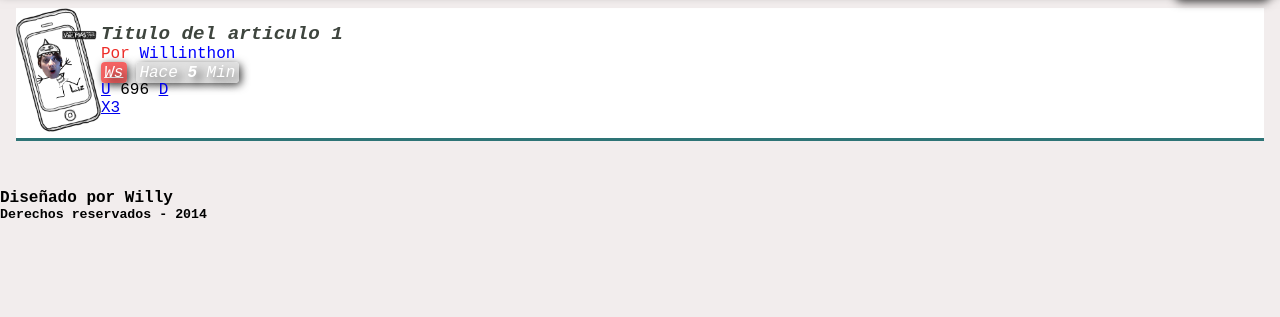
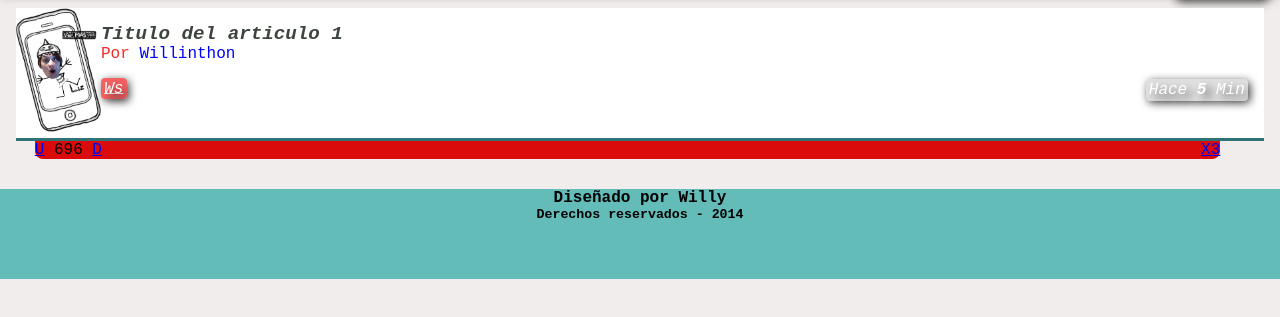
Before and after one commit to mensajerows/ejercicio-minisite, a plain HTML site: page index.html in a window 1280 px wide. Shown: the part 131-448 px from the top of the page. Drawn offline with Linux system fonts and the light colour scheme.

Commit message:
minisite-1oct
minisite-1oct

```diff
--- a/css/estilos.css
+++ b/css/estilos.css
@@ -113,6 +113,8 @@ background: #fff;
 margin-bottom: 3em;
 border-bottom: solid #2e7476 3px;
 min-height: 130px;
+    position: relative;
+
 }
 
 #contenido .item .img_item img
@@ -144,7 +146,8 @@ color: #ee2c28
 
 #contenido .item .info_item
 {
-color: #000000
+    margin: 1em 1em 0 0;
+
 }
 
 #contenido .item .autor_item a
@@ -164,6 +167,7 @@ font-style: italic;
 color: white;
 }
 
+
 #contenido .item .tiempo
 {
 background: #e0e0e0;
@@ -173,6 +177,45 @@ box-shadow: rgba(0,0,0,0.7) 2px 2px 8px;
 text-shadow: rgba(0,0,0,0.7) 5px 5px 10px;
 font-style: italic;
 color: white;
-position: right;
+float: right;
+}
+
+#contenido .item .votacion_item
+{
+ background: #db0b0b;
+ border-radius: 0 0 0.5em 0.5em;
+ width: 95%;
+ position:absolute;
+top: 100%;
+left; 1.2%;
+margin-top: 3px;
+    left: 1.5%;
+}
+#contenido .item .votacion_item .comentario_item
+{
+ float: right;
+}
+
+footer
+{
+  background: #63bcb8;
+    height: 90px;
+    position:relative;
 
 }
+
+footer #dis_por
+{
+    text-align:center;
+
+
+
+
+}
+footer #derechos
+{
+text-align:center;
+
+
+
+}
--- a/index.html
+++ b/index.html
@@ -43,19 +43,24 @@
         Hace <strong>5</strong> Min
         </span>
       </div>
-      <div class="">
+      <div class="votacion_item">
       <a href="#">U</a>
-          696
+          <span>696</span>
+
           <a href="#">D</a>
+          <span><a class="comentario_item"href="#">X3</a></span>
+
       </div>
-      <div class="">
-      <a href="#">X3</a>
-      </div>
+
      </article>
+
     </section>
 <footer>
-    <h4>Diseñado por Willy</h4>
-    <h5>Derechos reservados - 2014</h5>
+    <div>
+    <h4 id="dis_por"> Diseñado por Willy</h4>
+    <h5 id="derechos">Derechos reservados - 2014</h5>
+    </div>
+
     </footer>
 </body>
 
```
